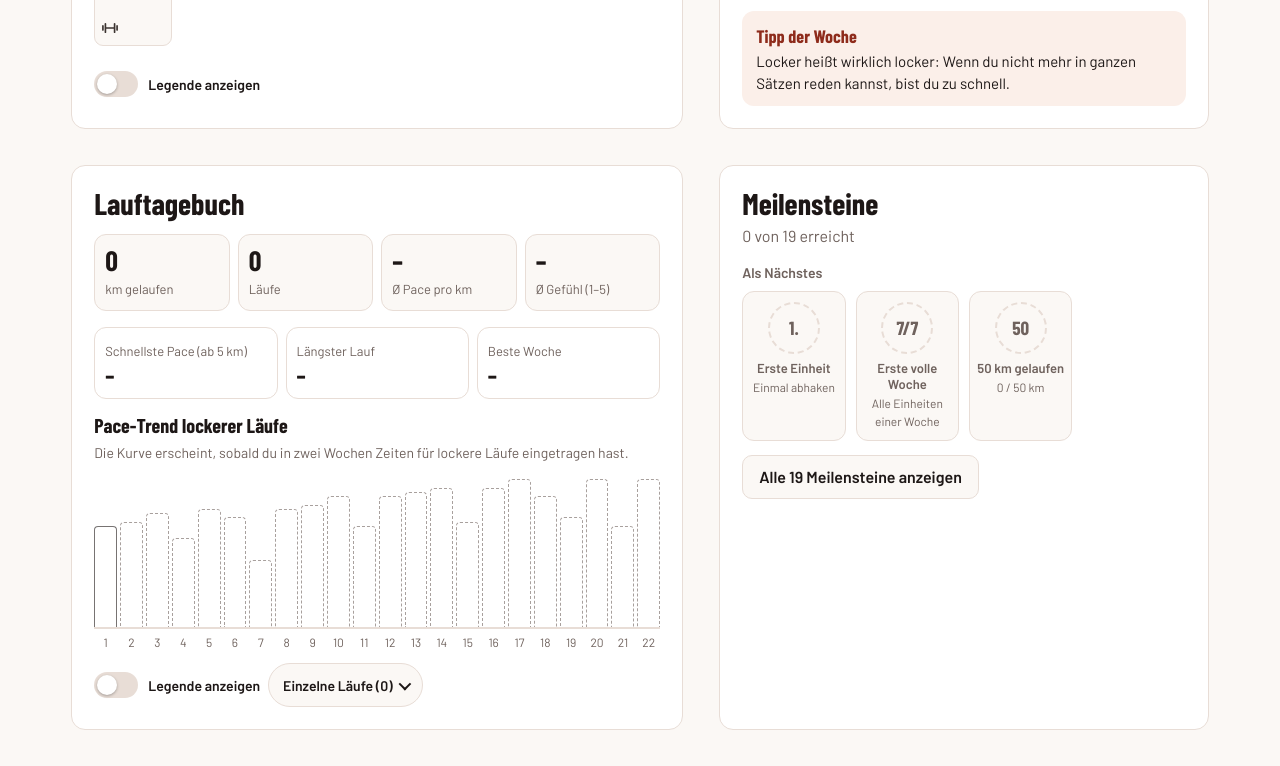
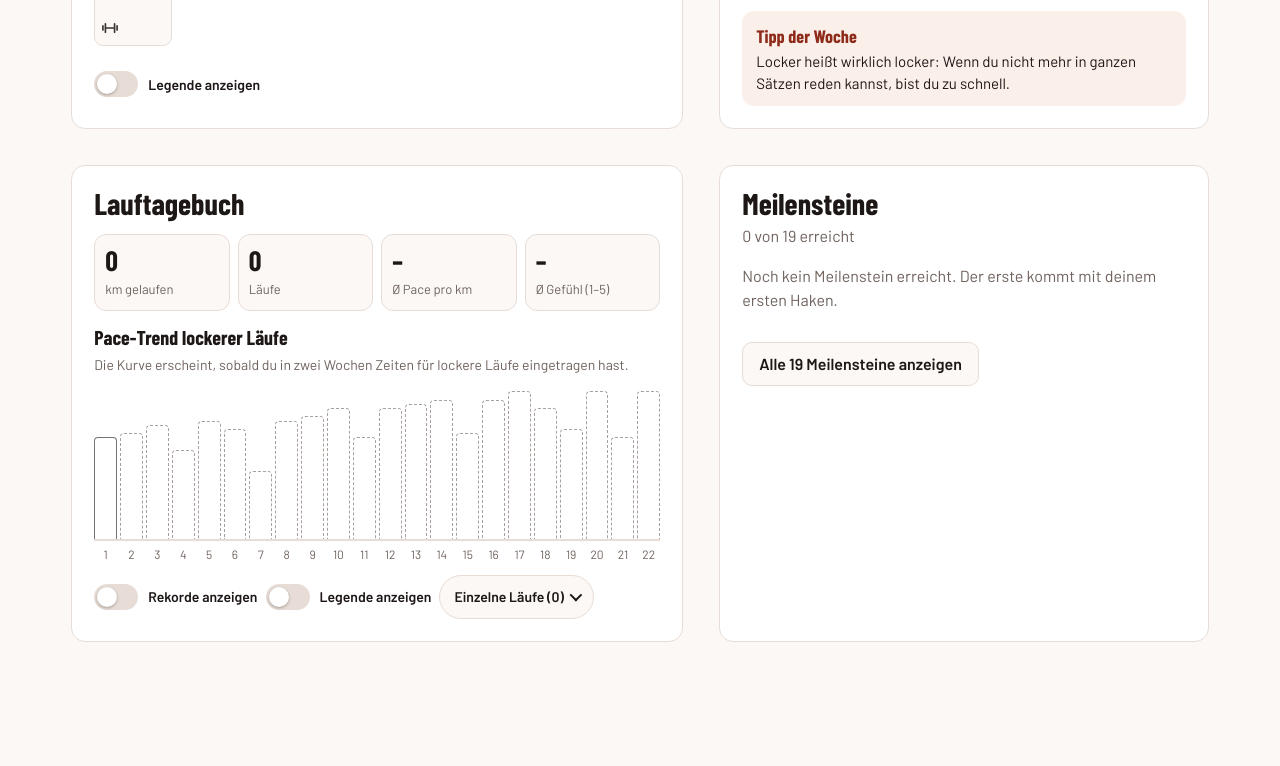
Before and after one commit to hannes-auer/Halbmarathon, a plain HTML site: page index.html in a window 1280 px wide. Shown: the part 1251-2017 px from the top of the page. After the commit the page ends 1929 px from the top, so only its background shows below. Drawn offline with Linux system fonts and the light colour scheme.

Commit message:
Add files via upload

```diff
--- a/index.html
+++ b/index.html
@@ -319,8 +319,8 @@ label.cb:focus-within{outline:3px solid var(--teal);outline-offset:2px}
 .track{position:relative;height:34px;margin-top:6px}
 .tline{position:absolute;left:0;right:0;top:9px;height:8px;border-radius:4px;background:rgba(255,255,255,.25);overflow:hidden}
 .tline i{display:block;height:100%;background:#fff;border-radius:4px;transition:width .6s}
-.runner{position:absolute;top:0;width:26px;height:26px;margin-left:-13px;border-radius:50%;background:#fff;display:grid;place-items:center;box-shadow:0 2px 6px rgba(0,0,0,.3);transition:left .6s}
-.runner svg{width:16px;height:16px;fill:none;stroke:var(--red);stroke-width:2;stroke-linecap:round;stroke-linejoin:round}
+.runner{position:absolute;top:6px;width:14px;height:14px;margin-left:-7px;border-radius:50%;background:#fff;box-shadow:0 0 0 4px rgba(255,255,255,.28),0 1px 4px rgba(0,0,0,.25);transition:left .6s}
+.runner svg{display:none}
 .tk{position:absolute;top:22px;font-size:11px;opacity:.85;transform:translateX(-50%);white-space:nowrap}
 .tk:first-of-type{transform:none}.tk.end{transform:translateX(-100%)}
 /* recap */
@@ -338,7 +338,7 @@ label.cb:focus-within{outline:3px solid var(--teal);outline-offset:2px}
 .tip{margin:14px 0 0;padding:12px 14px;border-radius:12px;background:light-dark(#fbefe9,#2c201c);font-size:15px;line-height:1.45}
 .tip b{display:block;font-family:"Barlow Condensed",Barlow,sans-serif;font-size:18px;color:var(--redd);margin-bottom:2px}
 /* bests + trend */
-.bests{display:grid;grid-template-columns:repeat(3,minmax(0,1fr));gap:8px;margin:0 0 16px}
+.bests{display:grid;grid-template-columns:repeat(3,minmax(0,1fr));gap:8px;margin:0 0 16px;padding-top:2px}
 .bests div{border:1px solid var(--line);border-radius:12px;padding:10px}
 .bests b{display:block;font-family:"Barlow Condensed",Barlow,sans-serif;font-size:24px;line-height:1.1}
 .bests span{font-size:13px;color:var(--mute)}
@@ -414,7 +414,7 @@ label.cb:focus-within{outline:3px solid var(--teal);outline-offset:2px}
   <div class="panel">
     <div class="mtrs">
       <div class="mtr"><div class="mt"><span>Vorbereitung <em id="plabel">–</em></span><b id="ppct">–</b></div><div class="bar"><i id="pbar" style="width:0"></i></div></div>
-      <div class="mtr"><div class="mt"><span>Gesamtplan <em id="trkkm">–</em></span><b id="gpct">–</b></div><div class="track" aria-hidden="true"><div class="tline"><i id="gbar" style="width:0"></i></div><span class="runner" id="runner" style="left:0"><svg><use href="#i-shoe"/></svg></span><span class="tk" style="left:0">Start</span><span class="tk" style="left:23.7%">5</span><span class="tk" style="left:47.4%">10</span><span class="tk" style="left:71.1%">15</span><span class="tk end" style="left:100%">Ziel 21,1</span></div></div>
+      <div class="mtr"><div class="mt"><span>Gesamtplan <em id="trkkm">–</em></span><b id="gpct">–</b></div><div class="track" aria-hidden="true"><div class="tline"><i id="gbar" style="width:0"></i></div><span class="runner" id="runner" style="left:0"></span><span class="tk" style="left:0">Start</span><span class="tk" style="left:23.7%">5</span><span class="tk" style="left:47.4%">10</span><span class="tk" style="left:71.1%">15</span><span class="tk end" style="left:100%">Ziel 21,1</span></div></div>
     </div>
     <div class="kpis" id="stats"></div>
   </div>
@@ -661,12 +661,12 @@ function diaryv(){const s=stats();const wk=Math.min(22,Math.max(1,Math.floor((pd
   <dl><div><dt>Distanz</dt><dd>${fkm(l.km)} km</dd></div><div><dt>Zeit</dt><dd>${l.sec?fdur(l.sec):'–'}</dd></div><div><dt>Pace</dt><dd>${fpace(l.km,l.sec)}</dd></div><div><dt>Gefühl</dt><dd>${l.feel?dots(l.feel):'–'}</dd></div></dl>
   ${l.note?`<p class="nt">${esc(l.note)}</p>`:''}<button class="lg ed" data-log="${e.id}">bearbeiten</button></li>`}).join('');
  $('diary').innerHTML=`<h2>Lauftagebuch</h2>
- <div class="tiles" style="margin-top:14px"><div class="tile"><b>${fkm(s.km)}</b><span>km gelaufen</span></div><div class="tile"><b>${s.runs}</b><span>Läufe</span></div><div class="tile"><b>${s.skm?fdur(s.sec/s.skm):'–'}</b><span>Ø Pace pro km</span></div><div class="tile"><b>${s.feel?fkm(s.feel):'–'}</b><span>Ø Gefühl (1–5)</span></div></div>${bestsHTML()}${trendHTML()}
+ <div class="tiles" style="margin-top:14px"><div class="tile"><b>${fkm(s.km)}</b><span>km gelaufen</span></div><div class="tile"><b>${s.runs}</b><span>Läufe</span></div><div class="tile"><b>${s.skm?fdur(s.sec/s.skm):'–'}</b><span>Ø Pace pro km</span></div><div class="tile"><b>${s.feel?fkm(s.feel):'–'}</b><span>Ø Gefühl (1–5)</span></div></div>${trendHTML()}
  <div class="chart" role="img" aria-label="Kilometer pro Woche, geplant und gelaufen">${cols}</div><div class="wls">${WEEKKM.map((_,i)=>`<span>${i+1}</span>`).join('')}</div>
- <div class="togs"><label class="swt"><input type="checkbox" switch role="switch" data-sw="diaLeg" ${ui.diaLeg?'checked':''}><span class="tr"></span>Legende anzeigen</label><button class="tog" data-ui="runs" aria-expanded="${ui.runs}">${ui.runs?'Läufe ausblenden':'Einzelne Läufe ('+logs.length+')'}</button></div>
-<div class="clp${ui.diaLeg?' open':''}" id="diaLegW"><div class="clpi"><div class="leg2"><span><i class="sw" style="border:1.5px dashed var(--mute)"></i>geplante km der Woche</span><span><i class="sw" style="background:var(--red);border-color:var(--red)"></i>gelaufene km</span><span>Zahlen unten: Trainingswoche</span><p>Echte Werte trägst du beim Abhaken eines Laufs ein. Ohne Eintrag zählt die geplante Distanz.</p></div></div></div>
+ <div class="togs"><label class="swt"><input type="checkbox" switch role="switch" data-sw="recs" ${ui.recs?'checked':''}><span class="tr"></span>Rekorde anzeigen</label><label class="swt"><input type="checkbox" switch role="switch" data-sw="diaLeg" ${ui.diaLeg?'checked':''}><span class="tr"></span>Legende anzeigen</label><button class="tog" data-ui="runs" aria-expanded="${ui.runs}">${ui.runs?'Läufe ausblenden':'Einzelne Läufe ('+logs.length+')'}</button></div>
+<div class="clp${ui.recs?' open':''}" id="recsW"><div class="clpi"><div style="margin-top:14px">${bestsHTML()}</div></div></div><div class="clp${ui.diaLeg?' open':''}" id="diaLegW"><div class="clpi"><div class="leg2"><span><i class="sw" style="border:1.5px dashed var(--mute)"></i>geplante km der Woche</span><span><i class="sw" style="background:var(--red);border-color:var(--red)"></i>gelaufene km</span><span>Zahlen unten: Trainingswoche</span><p>Echte Werte trägst du beim Abhaken eines Laufs ein. Ohne Eintrag zählt die geplante Distanz.</p></div></div></div>
 <div class="clp${ui.runs?' open':''}" id="runsW"><div class="clpi">${logs.length?`<ul class="rl">${runs}</ul>`:'<p class="empty2" style="margin-top:12px">Noch keine Einträge. Hak einen Lauf ab und trag Distanz, Zeit und Gefühl ein.</p>'}</div></div>`;$('diary').dataset.n=logs.length}
-$('diary').addEventListener('change',ev=>{const x=ev.target.closest('[data-sw]');if(!x)return;ui[x.dataset.sw]=x.checked;saveUi();$('diaLegW').classList.toggle('open',x.checked)});
+$('diary').addEventListener('change',ev=>{const x=ev.target.closest('[data-sw]');if(!x)return;ui[x.dataset.sw]=x.checked;saveUi();$(x.dataset.sw==='recs'?'recsW':'diaLegW').classList.toggle('open',x.checked)});
 $('diary').addEventListener('click',ev=>{const b=ev.target.closest('[data-ui]');if(!b)return;ui.runs=!ui.runs;saveUi();$('runsW').classList.toggle('open',ui.runs);b.setAttribute('aria-expanded',ui.runs);b.textContent=ui.runs?'Läufe ausblenden':'Einzelne Läufe ('+($('diary').dataset.n||0)+')'});
 let msAll=false;
 function badgesv(){const s=stats();const g=got();let ch=false;
@@ -677,9 +677,9 @@ function badgesv(){const s=stats();const g=got();let ch=false;
  let html;
  if(msAll)html=`<div class="badges">${MS.map(card).join('')}</div>`;
  else{const recent=MS.filter(m=>g.has(m[0])).sort((a,b)=>state.done['ms:'+b[0]].t-state.done['ms:'+a[0]].t).slice(0,3);
-  const next=MS.filter(m=>!g.has(m[0])).slice(0,3);
+  const next=[];
   html=(recent.length?`<div class="mslab">Zuletzt erreicht</div><div class="badges">${recent.map(card).join('')}</div>`:'')
-   +(next.length?`<div class="mslab">Als Nächstes</div><div class="badges">${next.map(card).join('')}</div>`:'')}
+   +(recent.length?'':'<p class="empty2">Noch kein Meilenstein erreicht. Der erste kommt mit deinem ersten Haken.</p>')}
  $('badges').innerHTML=html;$('mstog').setAttribute('aria-expanded',msAll);$('mstog').textContent=msAll?'Weniger anzeigen':'Alle '+MS.length+' Meilensteine anzeigen'}
 $('mstog').onclick=()=>{msAll=!msAll;badgesv()};
 // log dialog
--- a/sw.js
+++ b/sw.js
@@ -1,5 +1,5 @@
 // Offline-Cache. Bei jeder Änderung an der App VERSION hochzählen.
-const VERSION = 'hm27-v11';
+const VERSION = 'hm27-v12';
 const FILES = [
   './', 'index.html', 'config.js', 'manifest.webmanifest', 'supabase.js',
   'icon-180.png', 'icon-192.png', 'icon-512.png',
```
